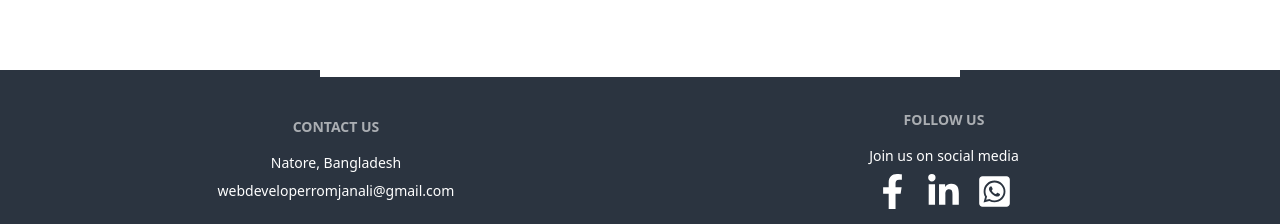
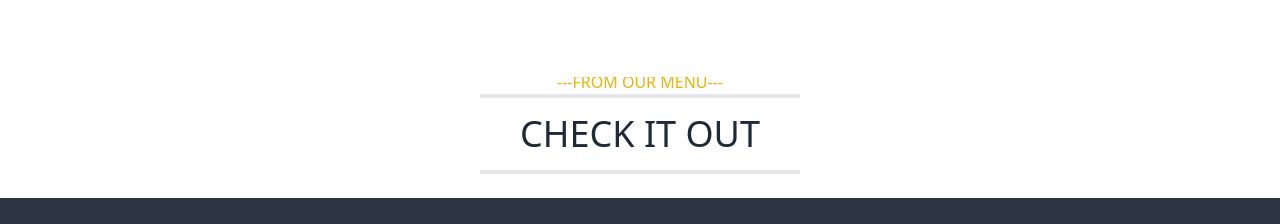
Before and after one commit to romjanali1/pezzo-perfetto, a React (Vite) app: page / in a window 1280 px wide. Shown: the part 1758-1982 px from the top of the page. Built offline with nearby package versions, Linux system fonts and the light colour scheme.

Commit message:
populermanue section title add

```diff
--- a/src/Pages/Home/Home/Home.jsx
+++ b/src/Pages/Home/Home/Home.jsx
@@ -1,6 +1,7 @@
 import Banner from "../Banner/Banner";
 import Categery from "../Categery/Categery";
 import HomeBanner from "../HomeBanner/HomeBanner";
+import PopulerManue from "../PopulerManue/PopulerManue";
 
 const Home = () => {
     return (
@@ -8,6 +9,7 @@ const Home = () => {
             <Banner></Banner>
             <Categery></Categery>
             <HomeBanner></HomeBanner>
+            <PopulerManue></PopulerManue>
         </div>
     );
 };
--- /dev/null
+++ b/src/Pages/Home/PopulerManue/PopulerManue.jsx
@@ -0,0 +1,15 @@
+import SectionTitle from "../../Shared/SectionTitle/SectionTitle";
+
+const PopulerManue = () => {
+    return (
+        <section>
+            <SectionTitle
+            heading="Check it out"
+            subHeading='---FROM OUR MENU---'
+            ></SectionTitle>
+
+        </section>
+    );
+};
+
+export default PopulerManue;
```
